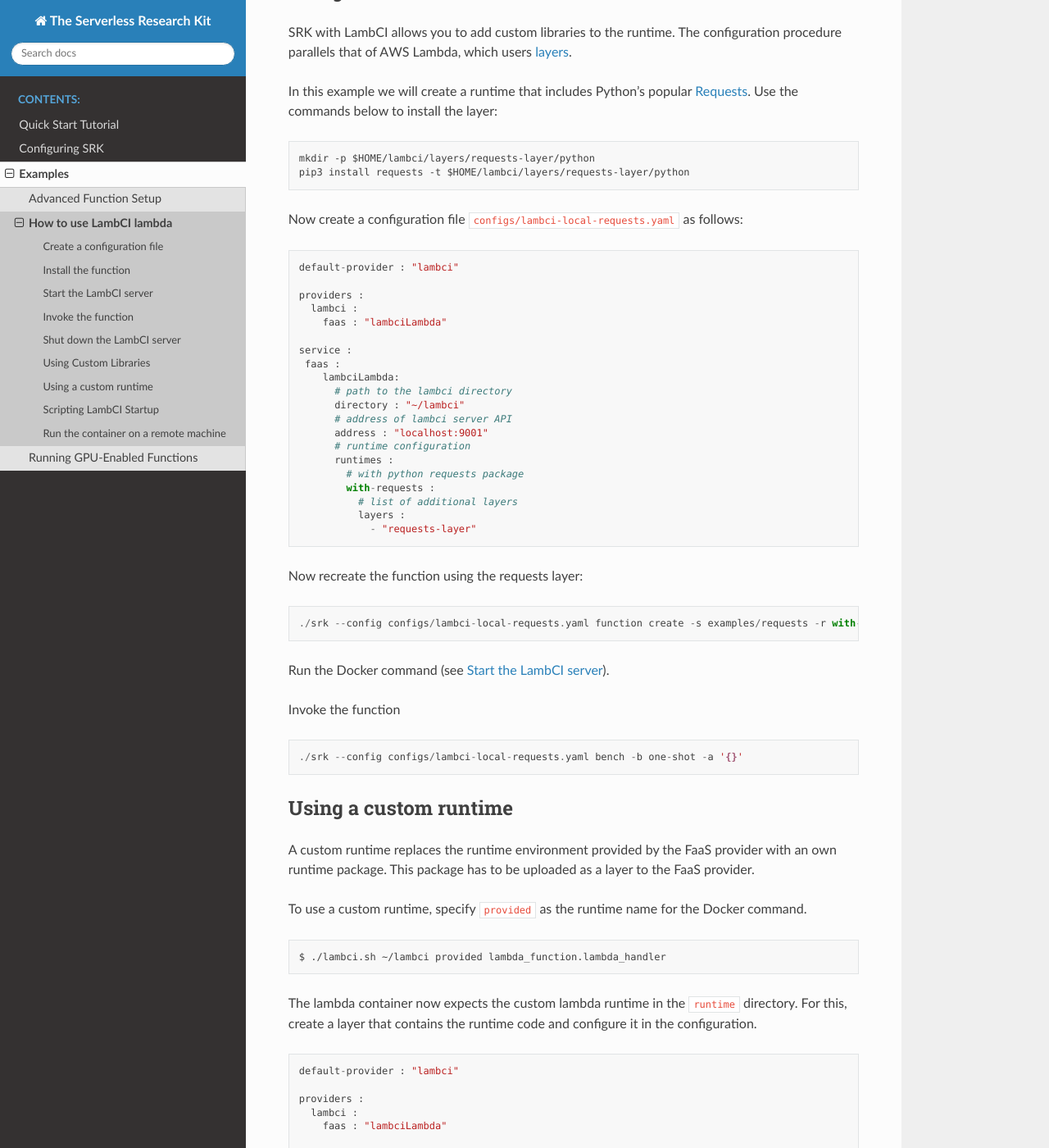
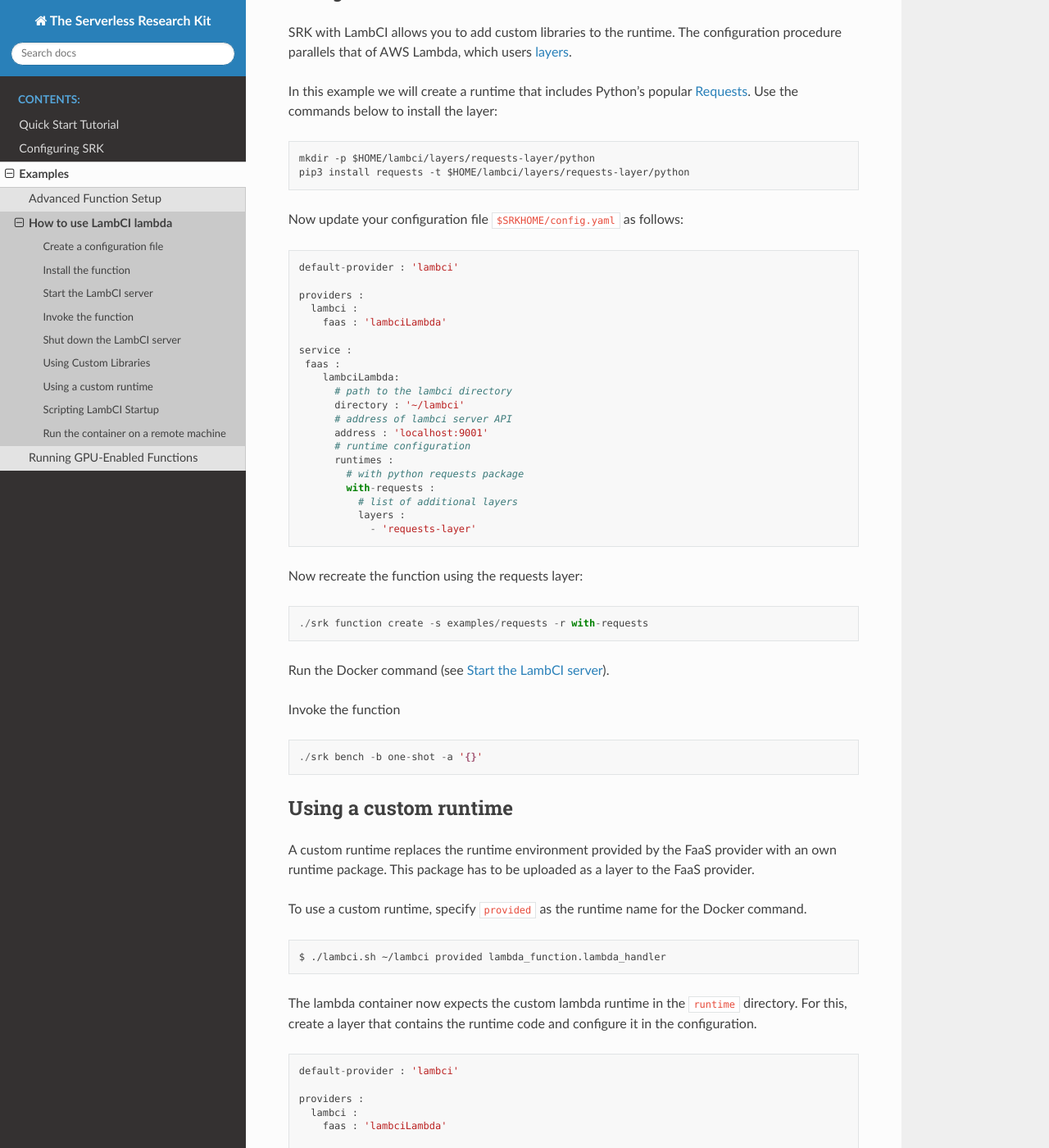
Before and after one commit to serverlessresearch/srk, a Sphinx documentation site: the page built from docs/source/Examples/lambci.rst, in a window 1280 px wide and 1400 px high, scrolled down 1666 px. Shown: the whole window at 82% size. Built offline with Sphinx 7.4.7 and the Read the Docs theme 2.0.0, drawn with Linux system fonts in a browser that asks for light colours; some of the changed text lies outside the part shown.

Commit message:
documentation cleanup

```diff
--- a/docs/source/Examples/lambci.rst
+++ b/docs/source/Examples/lambci.rst
@@ -16,16 +16,16 @@
 things in the configuration: the data directory and and the address of the
 LambCI server.
 
-For this example, create a configuration file at ``configs/srk.yaml`` with the
+For this example, install a configuration file at ``$SRK_HOME/config.yaml`` with the
 following content:
 
 ::
 
-	default-provider : "lambci"
+	default-provider : 'lambci'
 
 	providers :
 	  lambci :
-	    faas : "lambciLambda"
+	    faas : 'lambciLambda'
 
 	service :
 	 faas :
@@ -111,36 +111,36 @@
 	mkdir -p $HOME/lambci/layers/requests-layer/python
 	pip3 install requests -t $HOME/lambci/layers/requests-layer/python
 
-Now create a configuration file ``configs/lambci-local-requests.yaml`` as follows:
+Now update your configuration file ``$SRKHOME/config.yaml`` as follows:
 
 ::
 
-	default-provider : "lambci"
+	default-provider : 'lambci'
 
 	providers :
 	  lambci :
-	    faas : "lambciLambda"
+	    faas : 'lambciLambda'
 
 	service :
 	 faas :
 	    lambciLambda:
 	      # path to the lambci directory
-	      directory : "~/lambci"
+	      directory : '~/lambci'
 	      # address of lambci server API
-	      address : "localhost:9001"
+	      address : 'localhost:9001'
 	      # runtime configuration
 	      runtimes :
 	        # with python requests package
 	        with-requests :
 	          # list of additional layers
 	          layers :
-	            - "requests-layer"
+	            - 'requests-layer'
 
 Now recreate the function using the requests layer:
 
 ::
 
-	./srk --config configs/lambci-local-requests.yaml function create -s examples/requests -r with-requests
+	./srk function create -s examples/requests -r with-requests
 
 
 Run the Docker command (see `Start the LambCI server`_).
@@ -149,7 +149,7 @@
 
 ::
 
-	./srk --config configs/lambci-local-requests.yaml bench -b one-shot -a '{}'
+	./srk bench -b one-shot -a '{}'
 
 
 *******************************************************************************
@@ -173,11 +173,11 @@
 
 ::
 
-	default-provider : "lambci"
+	default-provider : 'lambci'
 
 	providers :
 	  lambci :
-	    faas : "lambciLambda"
+	    faas : 'lambciLambda'
 
 	service :
 	 faas :
@@ -202,7 +202,7 @@
 
 ::
 
-	$ ./srk --config configs/local-srk.yaml function create -s examples/echo -r custom-runtime
+	$ ./srk function create -s examples/echo -r custom-runtime
 
 
 *******************************************************************************
@@ -275,11 +275,11 @@
 
 ::
 
-	default-provider : "lambci"
+	default-provider : 'lambci'
 
 	providers :
 	  lambci :
-	    faas : "lambciLambda"
+	    faas : 'lambciLambda'
 
 	service :
 	 faas :
```
Also changed, not shown: other parts of docs/source/Examples/lambci.rst (+1 -1 lines), 1 other file.
